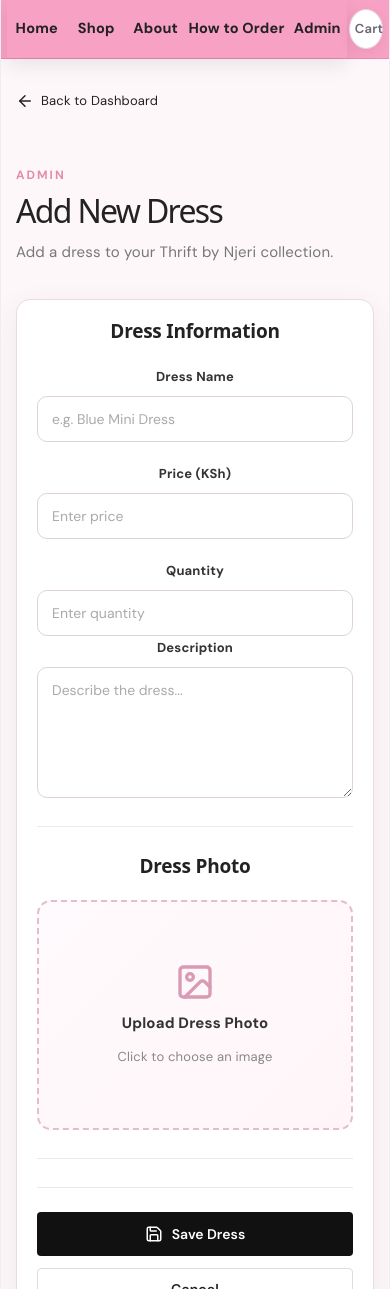
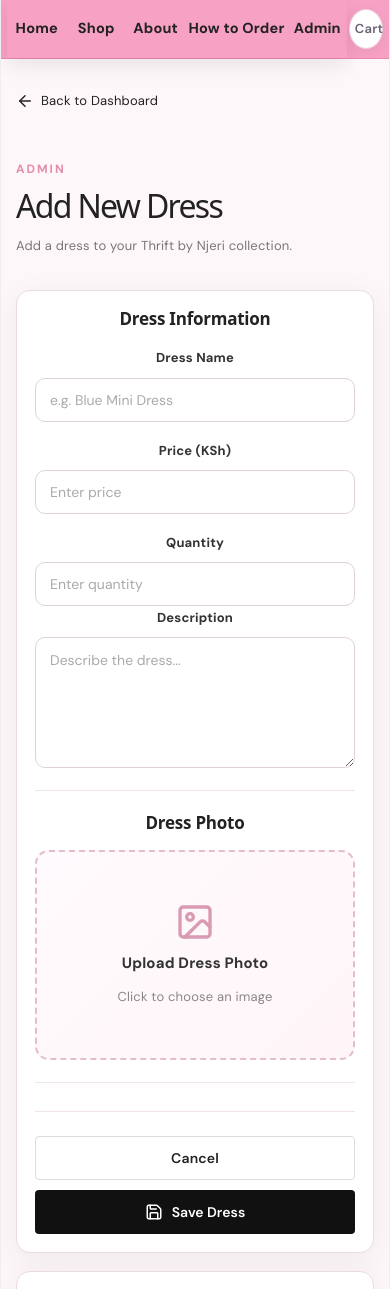
Before and after one commit to wilsonmuriithiwangu-boop/thrift-by-njeri, a React (Vite) app: page /admin/add-product in a window 390 px wide. Shown: the top 1289 px of the page. Built offline with nearby package versions, Linux system fonts and the light colour scheme.

Commit message:
updated website

```diff
--- a/src/index.css
+++ b/src/index.css
@@ -1425,3 +1425,157 @@ body {
     width: 100%;
   }
 }
+/* =========================================
+   FINAL MOBILE FIX - ADD NEW DRESS
+========================================= */
+
+@media (max-width: 600px) {
+
+  .admin-page {
+    width: 100%;
+    max-width: 100%;
+    box-sizing: border-box;
+    padding: 20px 14px 45px;
+    margin: 0;
+  }
+
+  .admin-header {
+    width: 100%;
+    margin-bottom: 22px;
+  }
+
+  .admin-header .back-link {
+    margin-bottom: 18px;
+    font-size: 13px;
+  }
+
+  .admin-title {
+    width: 100%;
+    text-align: left;
+  }
+
+  .admin-title h1 {
+    font-size: 25px;
+    line-height: 1.2;
+  }
+
+  .admin-title p:last-child {
+    font-size: 13px;
+    line-height: 1.5;
+  }
+
+  /* Force the form and preview to stack properly */
+  .admin-form-layout {
+    display: flex;
+    flex-direction: column;
+    width: 100%;
+    gap: 18px;
+  }
+
+  .admin-form-card,
+  .admin-preview-card {
+    width: 100%;
+    max-width: 100%;
+    min-width: 0;
+    box-sizing: border-box;
+    padding: 18px;
+    border-radius: 14px;
+  }
+
+  .admin-form-card {
+    order: 1;
+  }
+
+  .admin-preview-card {
+    order: 2;
+    position: static;
+  }
+
+  /* Section spacing */
+  .admin-form-section {
+    width: 100%;
+    box-sizing: border-box;
+    padding-bottom: 22px;
+    margin-bottom: 22px;
+  }
+
+  .admin-form-section h2 {
+    font-size: 17px;
+    margin-bottom: 17px;
+  }
+
+  /* Stack every form row */
+  .form-row {
+    display: flex;
+    flex-direction: column;
+    width: 100%;
+    gap: 0;
+  }
+
+  .form-group {
+    width: 100%;
+    min-width: 0;
+    margin-bottom: 17px;
+  }
+
+  .form-group input,
+  .form-group textarea {
+    width: 100%;
+    max-width: 100%;
+    box-sizing: border-box;
+  }
+
+  .form-group input {
+    height: 44px;
+  }
+
+  .form-group textarea {
+    min-height: 110px;
+  }
+
+  /* Photo upload */
+  .image-upload-box {
+    width: 100%;
+    min-height: 210px;
+    max-width: 100%;
+    box-sizing: border-box;
+  }
+
+  /* Preview image */
+  .admin-product-preview {
+    width: 100%;
+    max-width: 100%;
+  }
+
+  .admin-product-preview > img,
+  .admin-preview-placeholder {
+    width: 100%;
+    height: 260px;
+    max-width: 100%;
+    box-sizing: border-box;
+  }
+
+  /* Buttons */
+  .admin-form-actions {
+    display: flex;
+    flex-direction: column;
+    align-items: stretch;
+    width: 100%;
+    gap: 10px;
+  }
+
+  .admin-form-actions > button,
+  .admin-form-actions > a {
+    width: 100%;
+    box-sizing: border-box;
+  }
+
+  /* Prevent anything from creating horizontal scrolling */
+  .admin-page *,
+  .admin-form-layout *,
+  .admin-form-card *,
+  .admin-preview-card * {
+    max-width: 100%;
+    box-sizing: border-box;
+  }
+}
```
